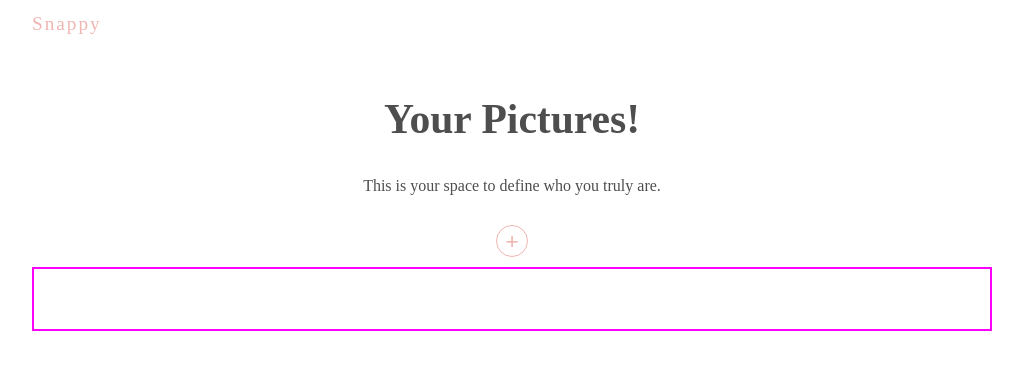
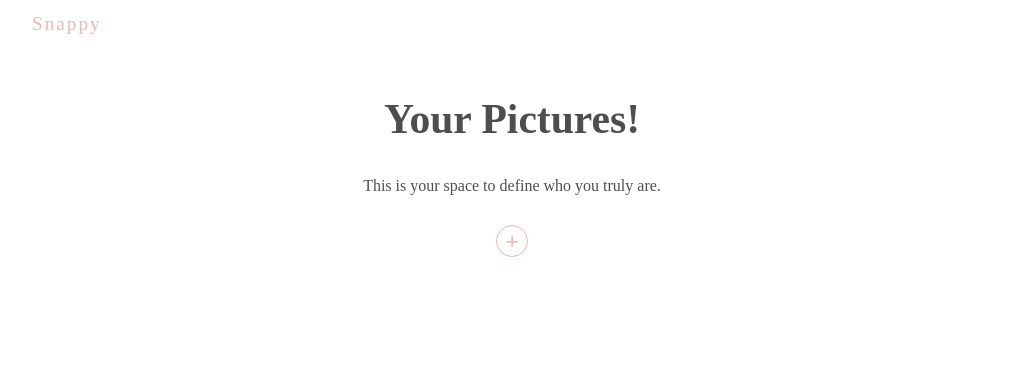
Before and after one commit to priya28139/snappy, a React (Create React App) app: page / in a window 1280 px wide. Shown: the top 370 px of the page, without its empty margins (128-1151 px from the left). Built offline with nearby package versions, Linux system fonts and the light colour scheme.

Commit message:
Remove test CSS from index.css

```diff
--- a/src/index.css
+++ b/src/index.css
@@ -67,7 +67,6 @@ label:hover {
 .output {
   height: 60px;
   font-size: 0.8rem;
-  border: 2px solid magenta;
 }
 
 .error {
```
